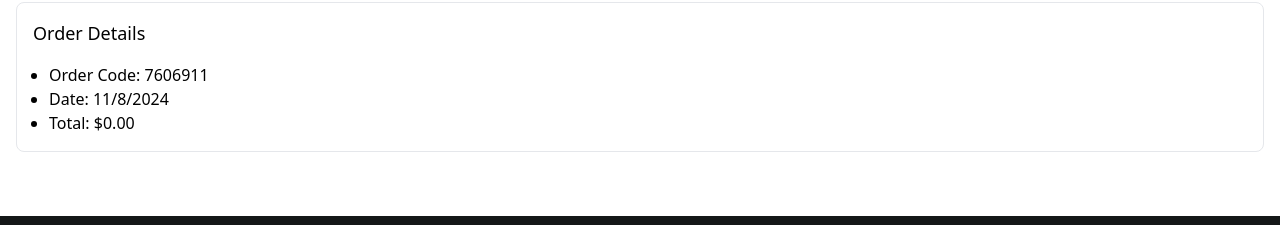
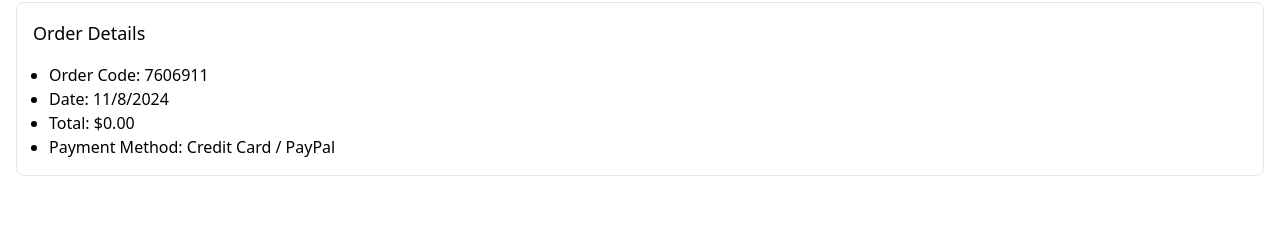
Before and after one commit to AngelaPetreska/e-commerce-store, a React (Vite) app in the folder e-commerce-store-project/: page /order-complete in a window 1280 px wide. Shown: the part 296-521 px from the top of the page. Built offline with nearby package versions, Linux system fonts and the light colour scheme; no server answers.

Commit message:
OrderCompletePage.jsx was updated

```diff
--- a/e-commerce-store-project/src/components/CheckoutDetailsPage.jsx
+++ b/e-commerce-store-project/src/components/CheckoutDetailsPage.jsx
@@ -1,4 +1,5 @@
 import { useNavigate } from 'react-router-dom';
+import React, { useState } from 'react';
 import NavigationBar from './NavigationBar';
 import Footer from './Footer';
 import NavigationCheckoutBar from './NavigationCheckoutBar';
@@ -20,6 +21,14 @@ function CheckoutDetailsPage() {
     navigate('/order-complete');
   };
 
+  const [selectedPaymentMethod, setSelectedPaymentMethod] = useState(null);
+
+  const handlePaymentMethodSelect = (paymentMethod) => {
+    setSelectedPaymentMethod(paymentMethod);
+    const paymentMethodObject = { name: paymentMethod }; // Create an object with a name property
+    localStorage.setItem('selectedPaymentMethod', JSON.stringify(paymentMethodObject));
+  };
+
   return (
     <div>
       <div className="flex flex-col mx-16">
@@ -31,7 +40,7 @@ function CheckoutDetailsPage() {
           <div className="flex-1 mr-8">
             <ContactForm />
             <div className="mt-8">
-              <PaymentMethod />
+              <PaymentMethod onSelect={handlePaymentMethodSelect} />
               <div className="mt-8">
                 <ShippingAddressForm />
                 <button
--- a/e-commerce-store-project/src/components/OrderCompletePage.jsx
+++ b/e-commerce-store-project/src/components/OrderCompletePage.jsx
@@ -14,7 +14,7 @@ function OrderCompletePage() {
     { title: 'Order Complete', link: '/order-complete' },
   ];
 
-  const { cartItems} = useCartStore();
+  const { cartItems } = useCartStore();
 
   const calculateTotal = (items) => {
     return items.reduce((acc, item) => acc + item.product.price * item.quantity, 0);
@@ -22,20 +22,25 @@ function OrderCompletePage() {
 
   const total = calculateTotal(cartItems);
 
-  // Generate order code and date
   const [orderCode, setOrderCode] = useState('');
   const [orderDate, setOrderDate] = useState('');
+  const [selectedPaymentMethod, setSelectedPaymentMethod] = useState(null);
+  const [isLoadingPaymentMethod, setIsLoadingPaymentMethod] = useState(true);
 
   useEffect(() => {
-    // Generate locally:
     const currentDate = new Date().toLocaleDateString();
     setOrderDate(currentDate);
     setOrderCode(generateRandomOrderCode());
+
+    const storedPaymentMethod = localStorage.getItem('selectedPaymentMethod');
+    if (storedPaymentMethod) {
+      setSelectedPaymentMethod(JSON.parse(storedPaymentMethod));
+      console.log(storedPaymentMethod)
+    }
+    setIsLoadingPaymentMethod(false);
   }, []);
 
-  // Implement your order code generation logic here
   const generateRandomOrderCode = () => {
-    // For example, a random 8-digit code:
     return Math.floor(Math.random() * 10000000);
   };
 
@@ -56,11 +61,12 @@ function OrderCompletePage() {
             <li>Order Code: {orderCode}</li>
             <li>Date: {orderDate}</li>
             <li>Total: ${total.toFixed(2)}</li>
+            <li>Payment Method: {isLoadingPaymentMethod ? 'Loading...' : selectedPaymentMethod?.name ? selectedPaymentMethod.name : 'Credit Card / PayPal'}</li>
           </ul>
         </div>
       </div>
 
-      <Footer/>
+      <Footer />
     </div>
   );
 }
--- a/e-commerce-store-project/src/components/PaymentMethod.jsx
+++ b/e-commerce-store-project/src/components/PaymentMethod.jsx
@@ -5,7 +5,9 @@ function PaymentMethod() {
 
   const handlePaymentMethodChange = (event) => {
     setPaymentMethod(event.target.value);
+    onSelect(event.target.value); // Pass the selected value to the parent component
   };
+
 
   return (
     <div className="border-2 border-gray-300 rounded-md flex flex-col space-y-4 bg-white p-8">
```
